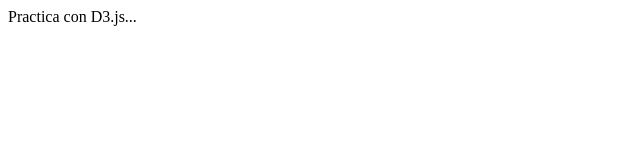
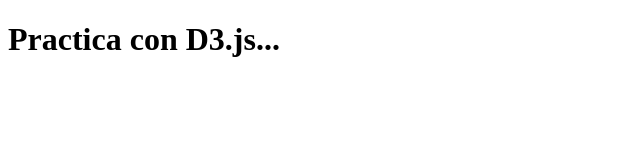
Before and after one commit to smondino/infovis, a plain HTML site: page index.html in a window 1280 px wide. Shown: the whole page, without its empty margins (0-640 px from the left). Drawn offline with Linux system fonts and the light colour scheme.

Commit message:
Update index.html

```diff
--- a/index.html
+++ b/index.html
@@ -6,6 +6,6 @@
   <title>JS Bin</title>
 </head>
 <body>
-Practica con D3.js...
+<h1>Practica con D3.js...</h1>
 </body>
 </html>
```
